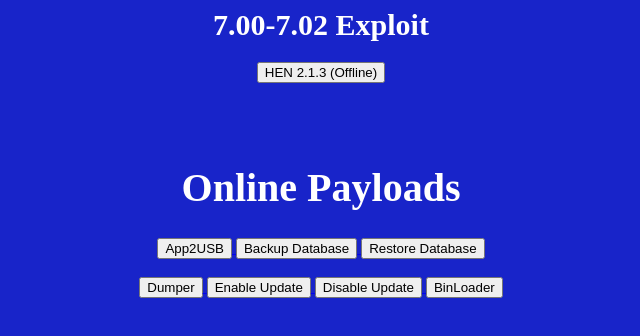
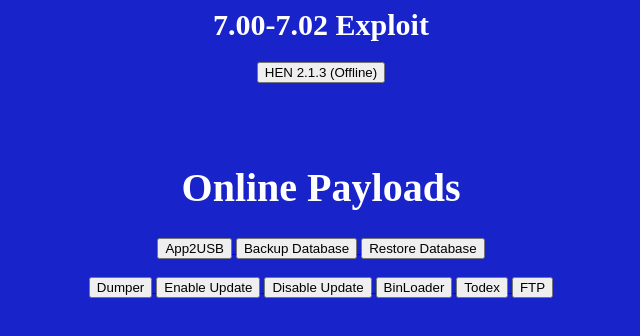
Before and after one commit to saintcarl/7.02, a plain HTML site: page index.html in a window 1280 px wide. Shown: the whole page, without its empty margins (319-959 px from the left). Drawn offline with Linux system fonts and the light colour scheme.

Commit message:
FTP & todex Added

```diff
--- a/index.html
+++ b/index.html
@@ -49,6 +49,16 @@ function DisplayCacheProgress(){setTimeout(function(){window.msgs.innerHTML="Ins
        <button>BinLoader</button>
 
    </a>
+     </a>
+  <a href="todex/index.html">
+       <button>Todex</button>
+
+   </a>
+     </a>
+  <a href="FTP/index.html">
+       <button>FTP</button>
+
+   </a>
 
 </center>
 </body>
```
